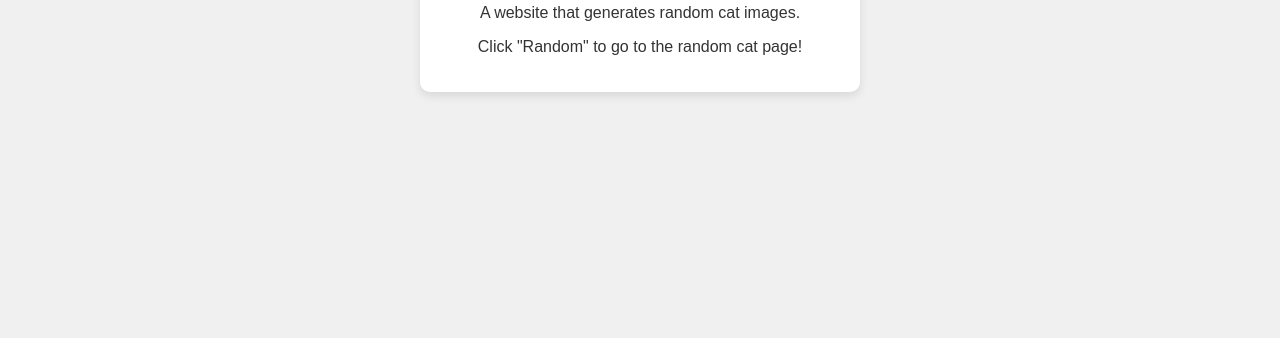
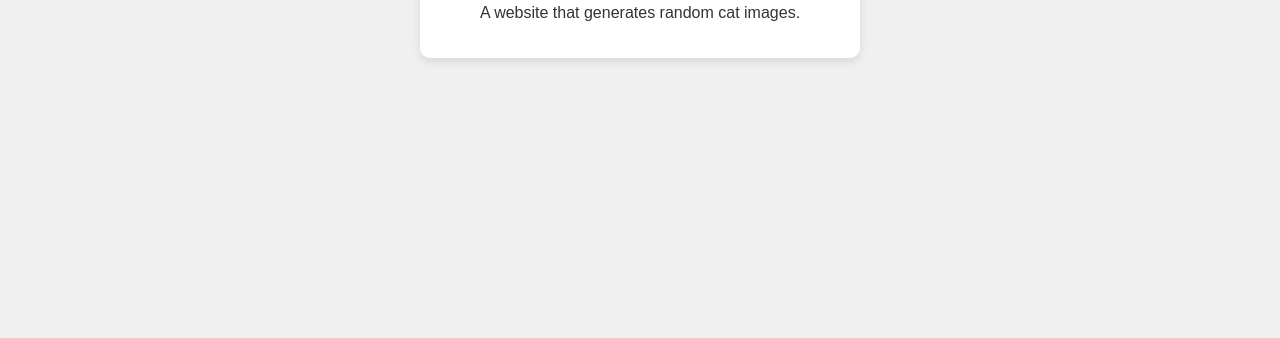
Before and after one commit to dakotab04/catgpt.github.io, a plain HTML site: page index.html in a window 1280 px wide. Shown: the part 462-800 px from the top of the page. Drawn offline with Linux system fonts and the light colour scheme.

Commit message:
Update index.html

```diff
--- a/index.html
+++ b/index.html
@@ -21,7 +21,6 @@
     <h1>CatGPT</h1>
     <img src="https://i.imgur.com/eI7yZrZ.png" alt="Logo">
     <p>A website that generates random cat images.</p>
-    <p>Click "Random" to go to the random cat page!</p>
 </div>
 
 </body>
```
